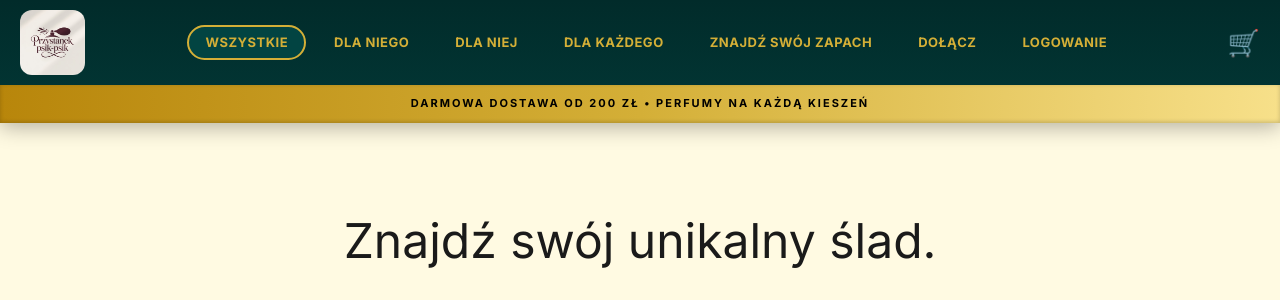
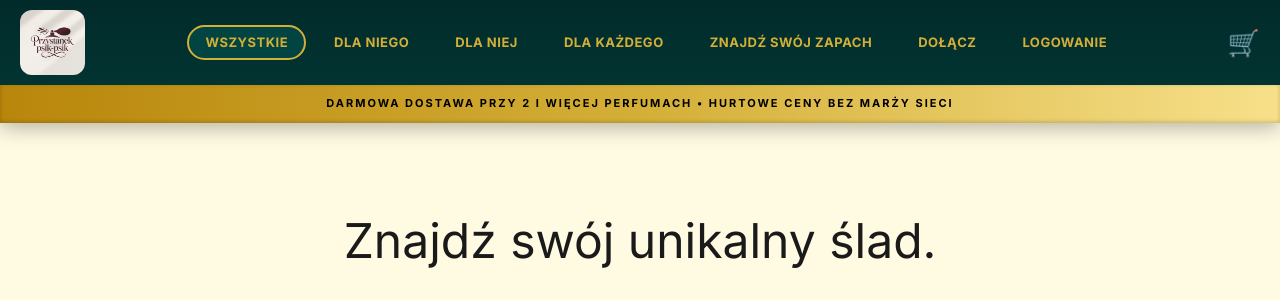
Before and after one commit to Camilleus/perfumy-mlm, a Django app: page / in a window 1280 px wide. Shown: the top 300 px of the page. Run offline with Django 5.2, Linux system fonts and the light colour scheme; data that the repository does not hold is empty.

Commit message:
added new info in golden bar

```diff
--- a/templates/base.html
+++ b/templates/base.html
@@ -225,7 +225,7 @@
         </nav>
     </div>
 
-    <div class="trust-bar">Darmowa dostawa od 200 zł &bull; Perfumy na Każdą Kieszeń</div>
+    <div class="trust-bar">Darmowa dostawa przy 2 i więcej perfumach &bull; Hurtowe Ceny bez Marży sieci</div>
 </header>
 
 {% block content %}{% endblock %}
```
